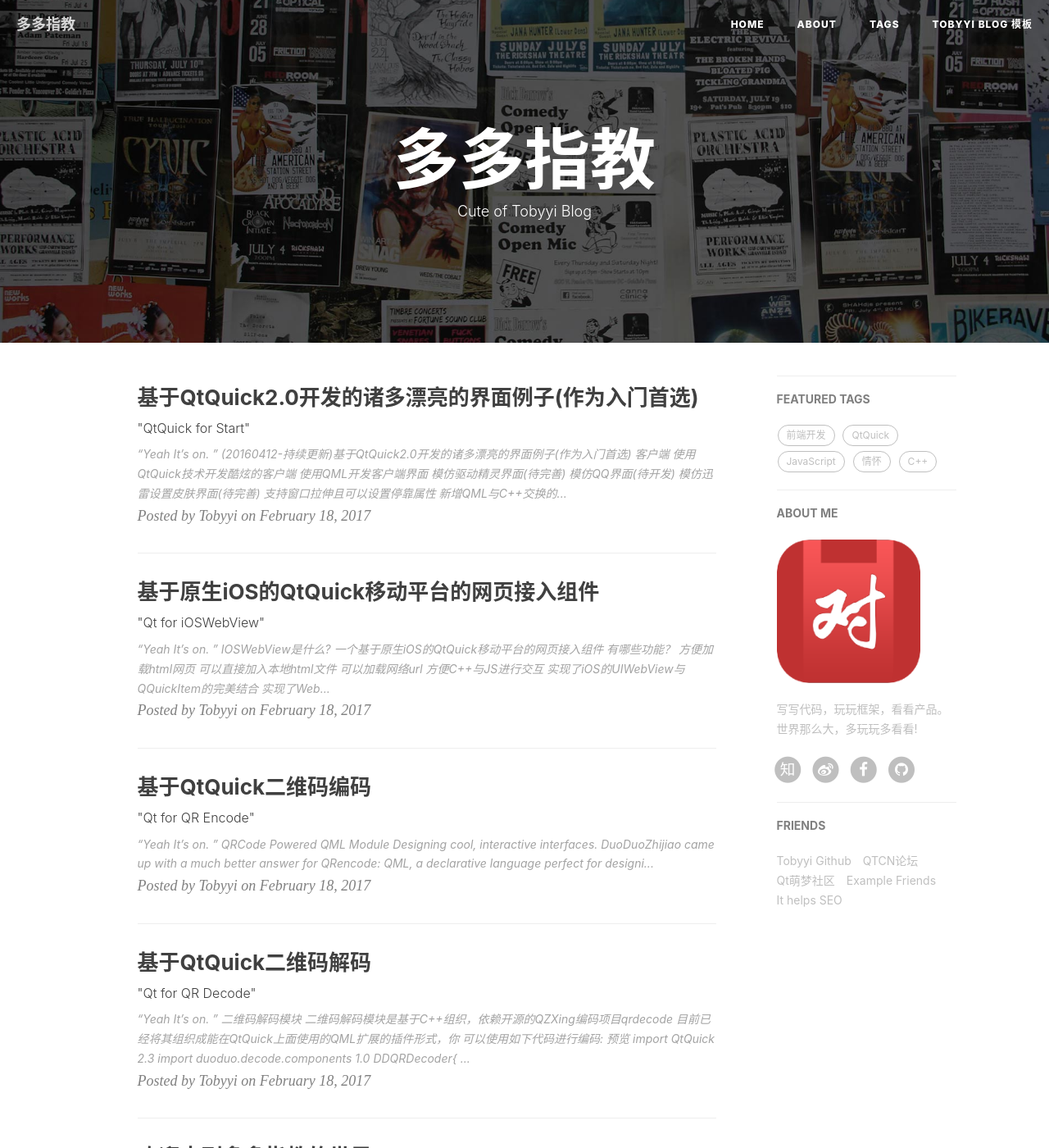
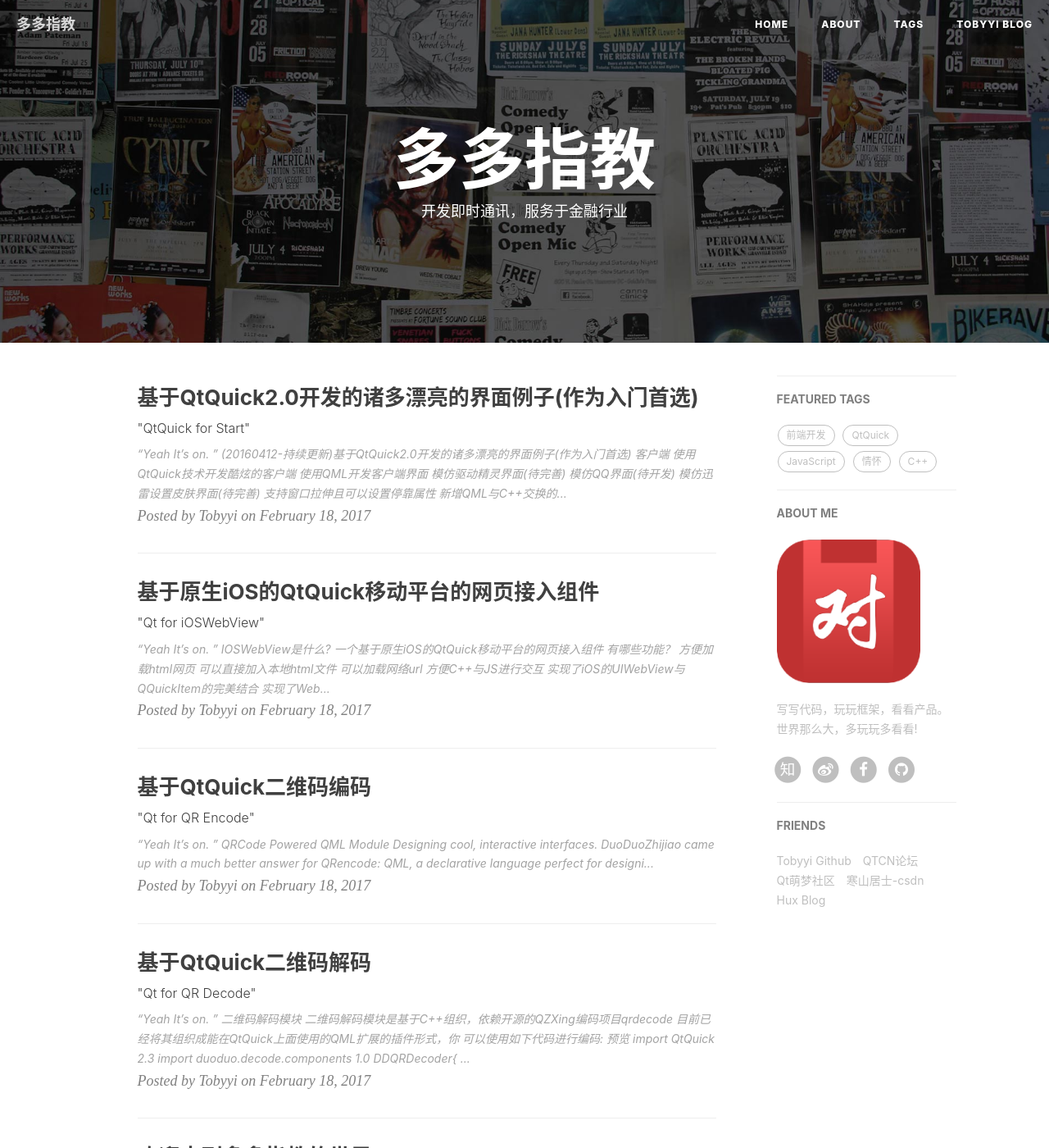
Before and after one commit to toby20130333/toby20130333.github.io, a Jekyll site: the page built from index.html, in a window 1280 px wide and 1400 px high. Shown: the whole window at 82% size. Built offline with Jekyll 4.4.1, drawn with Linux system fonts in a browser that asks for light colours; nearby versions of some CDN libraries; the list of posts is cut into pages by our own code; comment, search, counter and statistics services are not loaded.

Commit message:
modified

```diff
--- a/README.zh.md
+++ b/README.zh.md
@@ -1,4 +1,4 @@
-# TobyYi blog 模板
+# TobyYi blog
 
 ### [我的博客在这里](http://toby20130333.github.io)
 
--- a/_config.yml
+++ b/_config.yml
@@ -89,12 +89,12 @@
         href: "http://qtdream.com/"
     },
     {
-        title: "Example Friends",
-        href: "#"
+        title: "寒山居士-csdn",
+        href: "http://blog.csdn.net/esonpo"
     },
     {
-        title: "It helps SEO",
-        href: "#"
+        title: "Hux Blog",
+        href: "http://huangxuan.me/"
     }
 ]
 
--- a/index.html
+++ b/index.html
@@ -1,6 +1,6 @@
 ---
 layout: page
-description: "Cute of Tobyyi Blog"
+description: "开发即时通讯，服务于金融行业"
 ---
 
 {% for post in paginator.posts %}
```
